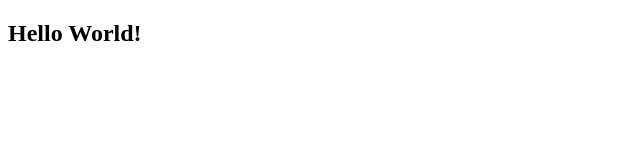
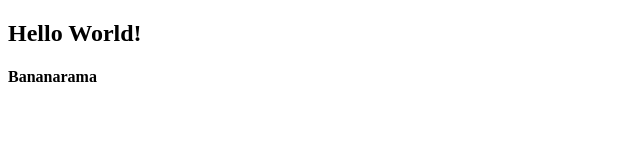
Before and after one commit to ChristoferCarlsson/actions_tutorial, a plain HTML site: page index.html in a window 1280 px wide. Shown: the whole page, without its empty margins (0-640 px from the left). Drawn offline with Linux system fonts and the light colour scheme.

Commit message:
Bananarama
Egg

```diff
--- a/index.html
+++ b/index.html
@@ -7,5 +7,6 @@
   </head>
   <body>
     <h2>Hello World!</h2>
+    <h4>Bananarama</h4>
   </body>
 </html>
```
